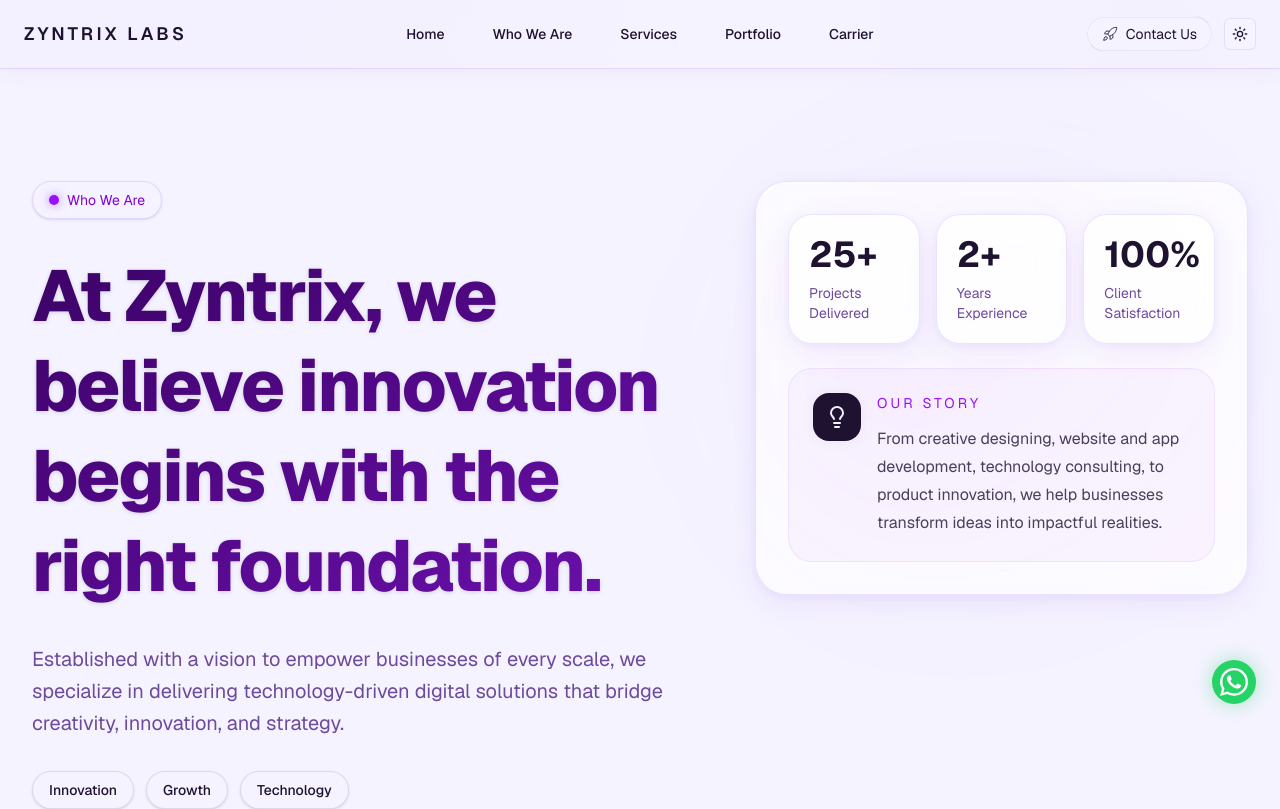
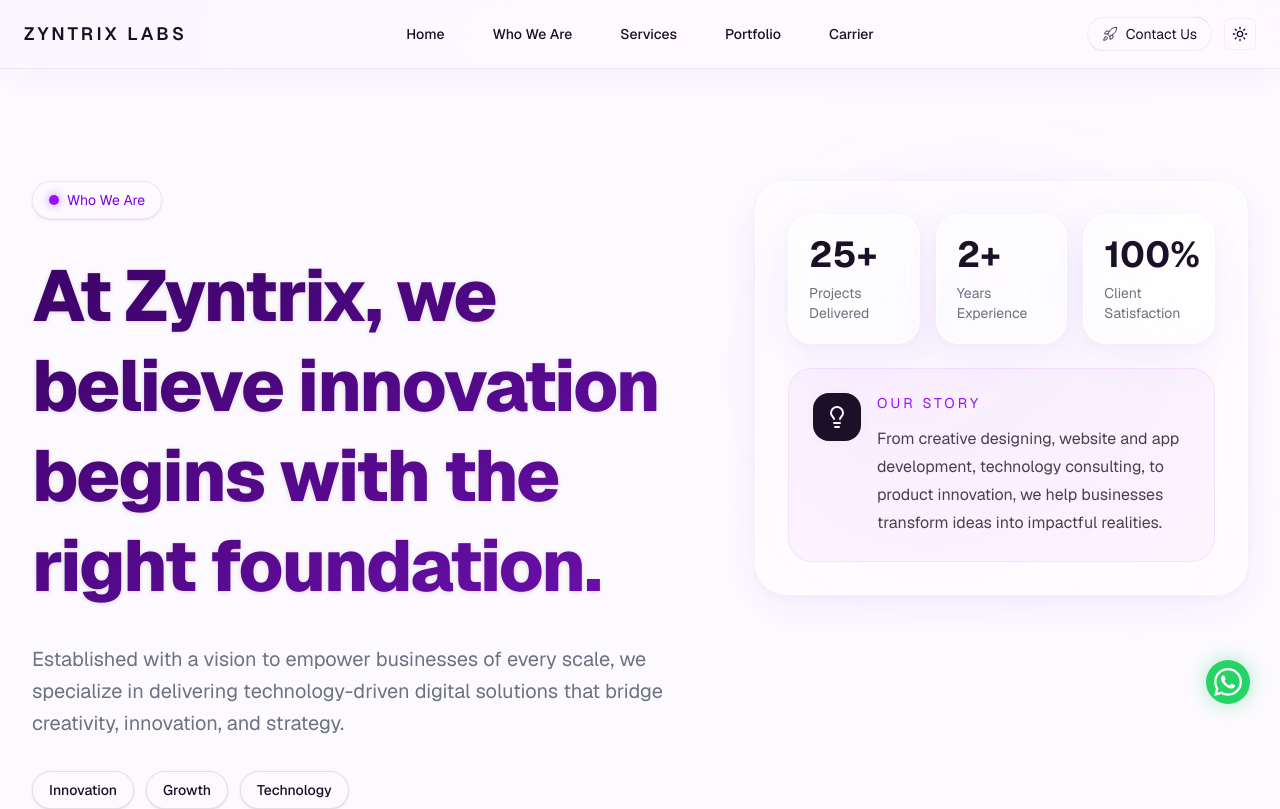
Before and after one commit to akshithjeevan/my-company-website, a Next.js app: page /WhoWeAre in a window 1280 px wide. Shown: the top 809 px of the page. Built offline with nearby package versions, Linux system fonts and the light colour scheme.

Commit message:
make ui more beautiful

```diff
--- a/app/components/Contact.tsx
+++ b/app/components/Contact.tsx
@@ -2,7 +2,7 @@ export default function Contact() {
   return (
     <section className="w-full py-24 bg-background transition-colors duration-300 border-t border-black/5 dark:border-white/5">
       <div className="max-w-5xl mx-auto px-6 text-center">
-        <h2 className="mb-6 text-4xl md:text-5xl font-bold tracking-tight text-foreground dark:text-white">
+        <h2 className="mb-6 text-4xl md:text-5xl font-bold tracking-tight text-foreground dark:text-white premium-text-gradient dark:from-white dark:to-white/40 dark:bg-clip-text dark:text-transparent">
           Ready to Scale Your Business Digitally?
         </h2>
 
@@ -11,7 +11,7 @@ export default function Contact() {
           impactful digital solutions and innovative products.
         </p>
 
-        <button className="rounded-full bg-foreground dark:bg-white px-8 py-3.5 text-background dark:text-black font-semibold transition-all duration-300 hover:bg-purple-600 dark:hover:bg-purple-500 hover:text-white dark:hover:text-white hover:shadow-[0_0_20px_rgba(168,85,247,0.4)] hover:scale-105">
+        <button className="rounded-full bg-primary px-8 py-3.5 text-white font-semibold transition-all duration-300 hover:bg-primary/90 hover:shadow-[0_8px_32px_rgba(109,40,217,0.25)] hover:scale-105 dark:bg-white dark:text-black dark:hover:bg-purple-500 dark:hover:text-white dark:hover:shadow-[0_0_20px_rgba(168,85,247,0.4)]">
           Let&apos;s Work Together
         </button>
       </div>
--- a/app/components/Header.tsx
+++ b/app/components/Header.tsx
@@ -7,7 +7,7 @@ import { Rocket } from 'lucide-react';
 
 export default function Header() {
   return (
-    <header className="sticky top-0 z-50 border-b border-border bg-header-background backdrop-blur-xl px-6 py-4 text-foreground transition-colors duration-300 shadow-[0_1px_24px_rgba(139,92,246,0.08)] dark:shadow-[0_1px_40px_rgba(109,40,217,0.22),0_1px_0_rgba(139,92,246,0.28)]">
+    <header className="sticky top-0 z-50 border-b border-border bg-header-background backdrop-blur-xl px-6 py-4 text-foreground transition-colors duration-300 shadow-[0_8px_32px_rgba(109,40,217,0.05)] dark:shadow-[0_1px_40px_rgba(109,40,217,0.22),0_1px_0_rgba(139,92,246,0.28)]">
       <div className="mx-auto grid max-w-7xl grid-cols-[1fr_auto_1fr] items-center gap-6">
         <div className="justify-self-start">
           <h1 className="text-lg font-semibold uppercase tracking-[0.18em]">
--- a/app/components/ScrollToTop.tsx
+++ b/app/components/ScrollToTop.tsx
@@ -33,7 +33,7 @@ export default function ScrollToTop() {
     <div className={`fixed bottom-6 right-6 z-50 transition-all duration-300 ${isVisible ? 'opacity-100 translate-y-0' : 'opacity-0 translate-y-10 pointer-events-none'}`}>
       <button
         onClick={scrollToTop}
-        className="flex items-center justify-center p-3 rounded-full bg-background/80 dark:bg-black/80 border border-black/5 dark:border-white/10 text-foreground dark:text-white shadow-xl dark:shadow-[0_0_20px_rgba(0,0,0,0.5)] backdrop-blur-md hover:border-purple-500/50 hover:bg-purple-600/5 dark:hover:bg-purple-600/10 hover:text-purple-600 dark:hover:text-purple-300 hover:scale-110 hover:shadow-[0_0_30px_rgba(168,85,247,0.3)] transition-all duration-300 group"
+        className="flex items-center justify-center p-3 rounded-full bg-background/80 dark:bg-black/80 border border-border/20 dark:border-white/10 text-foreground dark:text-white shadow-xl dark:shadow-[0_0_20px_rgba(0,0,0,0.5)] backdrop-blur-md hover:border-primary/50 hover:bg-primary/5 dark:hover:bg-purple-600/10 hover:text-primary dark:hover:text-purple-300 hover:scale-110 hover:shadow-[0_8px_32px_rgba(109,40,217,0.15)] transition-all duration-300 group"
         aria-label="Scroll to top"
       >
         <ChevronUp className="w-6 h-6 relative z-10 transition-transform duration-300 group-hover:-translate-y-1" />
--- a/app/components/TechStack.tsx
+++ b/app/components/TechStack.tsx
@@ -3,7 +3,7 @@
 import LogoLoop from '../../components/ui/LogoLoop';
 import { SiReact, SiNextdotjs, SiTypescript, SiTailwindcss, SiVercel, SiFigma, SiGithub, SiJavascript, SiFirebase, SiPrisma, SiHtml5, SiApple } from 'react-icons/si';
 
-const commonClasses = "w-12 h-12 text-muted-foreground dark:text-white/50 transition-all duration-500 group-hover:text-purple-600 dark:group-hover:text-purple-400 drop-shadow-none group-hover:drop-shadow-[0_0_15px_rgba(168,85,247,0.5)] group-hover:scale-110";
+const commonClasses = "w-12 h-12 text-muted-foreground dark:text-white/50 transition-all duration-500 group-hover:text-primary dark:group-hover:text-purple-400 drop-shadow-none group-hover:drop-shadow-[0_0_15px_rgba(109,40,217,0.2)] group-hover:scale-110";
 
 const techLogos = [
   { node: <SiReact className={commonClasses} />, title: "React", href: "https://react.dev" },
@@ -23,7 +23,7 @@ const techLogos = [
 export default function TechStack() {
   return (
     <section className="py-16 bg-background relative z-20 transition-colors duration-300">
-      <h2 className="text-center text-3xl md:text-4xl font-extrabold mb-12 tracking-tight text-foreground dark:text-white">
+      <h2 className="text-center text-3xl md:text-4xl font-extrabold mb-12 tracking-tight text-foreground dark:text-white premium-text-gradient dark:from-white dark:to-gray-400 dark:bg-clip-text dark:text-transparent">
         Technologies We Use
       </h2>
 
--- a/app/components/WhatsAppButton.tsx
+++ b/app/components/WhatsAppButton.tsx
@@ -17,7 +17,7 @@ export default function WhatsAppButton() {
       href="https://wa.me/+919188426776" // Replace with actual number
       target="_blank"
       rel="noopener noreferrer"
-      className="fixed bottom-24 right-6 z-50 flex items-center justify-center p-1.5 rounded-full bg-[#25D366] text-white shadow-[0_0_20px_rgba(37,211,102,0.4)] backdrop-blur-md hover:scale-110 hover:shadow-[0_0_30px_rgba(37,211,102,0.7)] transition-all duration-300 group"
+      className="fixed bottom-24 right-7.5 z-50 flex items-center justify-center p-1.5 rounded-full bg-[#25D366] text-white shadow-[0_0_20px_rgba(37,211,102,0.4)] backdrop-blur-md hover:scale-110 hover:shadow-[0_0_30px_rgba(37,211,102,0.7)] transition-all duration-300 group"
       aria-label="Chat on WhatsApp"
     >
       <div className="absolute inset-0 rounded-full animate-ping bg-[#25D366] opacity-20 pointer-events-none" />
--- a/app/globals.css
+++ b/app/globals.css
@@ -1,30 +1,30 @@
 @import "tailwindcss";
 
 :root {
-  /* Rich warm-violet light mode palette */
-  --background: #f5f3ff;
-  --foreground: #1e1230;
-  --card: rgba(255, 255, 255, 0.85);
-  --card-foreground: #1e1230;
+  /* Premium Crystal Light Mode Palette */
+  --background: #fdfaff;
+  --foreground: #1a1128;
+  --card: rgba(255, 255, 255, 0.65);
+  --card-foreground: #1a1128;
   --popover: #ffffff;
-  --popover-foreground: #1e1230;
-  --primary: #7c3aed;
+  --popover-foreground: #1a1128;
+  --primary: #6d28d9;
   --primary-foreground: #ffffff;
-  --secondary: #ede9fe;
+  --secondary: #f5f3ff;
   --secondary-foreground: #4c1d95;
-  --muted: #ede9fe;
-  --muted-foreground: #6d4a9c;
-  --accent: #ddd6fe;
+  --muted: #f5f3ff;
+  --muted-foreground: #6b7280;
+  --accent: #f3f0ff;
   --accent-foreground: #4c1d95;
-  --destructive: #dc2626;
-  --destructive-foreground: #fafafa;
-  --border: rgba(139, 92, 246, 0.18);
-  --input: rgba(139, 92, 246, 0.15);
-  --ring: #a78bfa;
-  --section-soft: #faf8ff;
-  --header-background: rgba(245, 243, 255, 0.88);
-  --header-foreground: #1e1230;
-  --border-soft: rgba(139, 92, 246, 0.10);
+  --destructive: #ef4444;
+  --destructive-foreground: #ffffff;
+  --border: rgba(139, 92, 246, 0.12);
+  --input: rgba(139, 92, 246, 0.08);
+  --ring: #8b5cf6;
+  --section-soft: #faf9ff;
+  --header-background: rgba(253, 250, 255, 0.82);
+  --header-foreground: #1a1128;
+  --border-soft: rgba(139, 92, 246, 0.06);
 }
 
 @theme inline {
@@ -94,14 +94,15 @@ html {
 body {
   min-height: 100%;
   background-color: var(--background);
-  /* Light mode: layered ambient violet mesh + dot grid */
+  /* Premium Light Mode: Layered Luminous Depth */
   background-image:
-    radial-gradient(ellipse 80% 60% at 10% 0%, rgba(167, 139, 250, 0.28) 0%, transparent 55%),
-    radial-gradient(ellipse 60% 50% at 90% 5%, rgba(196, 181, 253, 0.22) 0%, transparent 50%),
-    radial-gradient(ellipse 50% 40% at 50% 100%, rgba(139, 92, 246, 0.12) 0%, transparent 60%),
-    radial-gradient(ellipse 30% 30% at 85% 75%, rgba(168, 85, 247, 0.10) 0%, transparent 55%),
-    radial-gradient(circle at 1px 1px, rgba(139, 92, 246, 0.12) 1px, transparent 0);
-  background-size: 100% 100%, 100% 100%, 100% 100%, 100% 100%, 32px 32px;
+    radial-gradient(circle at 0% 0%, rgba(139, 92, 246, 0.15) 0%, transparent 45%),
+    radial-gradient(circle at 100% 0%, rgba(196, 181, 253, 0.12) 0%, transparent 40%),
+    radial-gradient(circle at 50% 50%, rgba(245, 243, 255, 0.5) 0%, transparent 100%),
+    radial-gradient(circle at 100% 100%, rgba(139, 92, 246, 0.08) 0%, transparent 45%),
+    radial-gradient(circle at 0% 100%, rgba(167, 139, 250, 0.1) 0%, transparent 45%),
+    radial-gradient(circle at 1px 1px, rgba(139, 92, 246, 0.06) 1px, transparent 0);
+  background-size: 100% 100%, 100% 100%, 100% 100%, 100% 100%, 100% 100%, 40px 40px;
   background-attachment: fixed;
 }
 
@@ -176,11 +177,14 @@ a[href*="spline.design"] {
 
 /* ── Light Mode Premium Utilities ── */
 :root .glass-card {
-  background: rgba(255, 255, 255, 0.72);
-  backdrop-filter: blur(16px) saturate(180%);
-  -webkit-backdrop-filter: blur(16px) saturate(180%);
-  border: 1px solid rgba(139, 92, 246, 0.16);
-  box-shadow: 0 8px 32px rgba(109, 40, 217, 0.08), 0 2px 8px rgba(139, 92, 246, 0.06), inset 0 1px 0 rgba(255, 255, 255, 0.9);
+  background: rgba(255, 255, 255, 0.55);
+  backdrop-filter: blur(24px) saturate(190%);
+  -webkit-backdrop-filter: blur(24px) saturate(190%);
+  border: 1px solid rgba(255, 255, 255, 0.7);
+  box-shadow:
+    0 12px 48px rgba(109, 40, 217, 0.06),
+    0 4px 12px rgba(139, 92, 246, 0.04),
+    inset 0 0 0 1px rgba(255, 255, 255, 0.4);
 }
 
 :root .glow-border {
@@ -192,12 +196,19 @@ a[href*="spline.design"] {
   position: absolute;
   inset: 0;
   border-radius: inherit;
-  padding: 1px;
-  background: linear-gradient(135deg, rgba(139, 92, 246, 0.5), rgba(196, 181, 253, 0.3), rgba(139, 92, 246, 0.5));
+  padding: 1.5px;
+  background: linear-gradient(135deg, rgba(139, 92, 246, 0.4), rgba(255, 255, 255, 0.8), rgba(139, 92, 246, 0.4));
   -webkit-mask: linear-gradient(#fff 0 0) content-box, linear-gradient(#fff 0 0);
   -webkit-mask-composite: xor;
   mask-composite: exclude;
   pointer-events: none;
+}
+
+.premium-text-gradient {
+  background: linear-gradient(135deg, #1e1b4b 0%, #4338ca 50%, #6d28d9 100%);
+  -webkit-background-clip: text;
+  -webkit-text-fill-color: transparent;
+  background-clip: text;
 }
 
 @keyframes marquee {
```
Also changed, not shown: app/components/About.tsx (+5 -5 lines), app/components/Homepage.tsx (+4 -4 lines), app/components/WhyChooseUs.tsx (+6 -6 lines).
